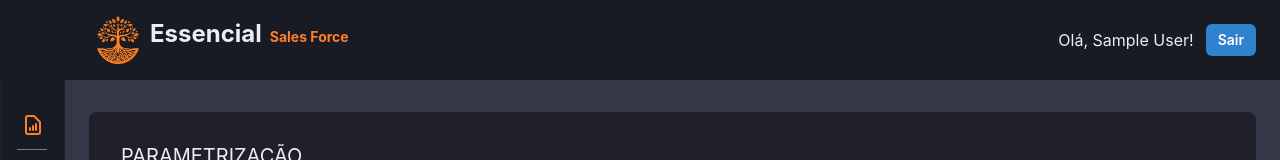
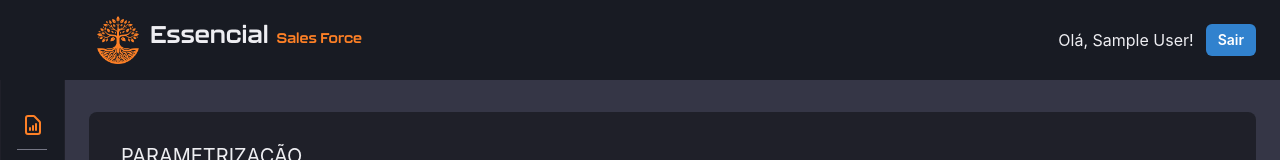
Before and after one commit to andreaalves/ESF-WEB-VALEZA, a React (Create React App) app: page /edit/parametrizacao/1 in a window 1280 px wide. Shown: the top 160 px of the page. Built offline with nearby package versions, Linux system fonts and the light colour scheme; no server answers; sample sign-in values are in the browser's storage.

Commit message:
corecao paramentrizacao
corecao paramentrizacao

```diff
--- a/src/components/Header/index.tsx
+++ b/src/components/Header/index.tsx
@@ -34,9 +34,15 @@ export const Header = () => {
             alt="Logo"
             objectFit="contain"
           />
-          <Text fontSize="2xl" fontWeight="bold">
+          <Text fontFamily="kallisto" fontSize="2xl" fontWeight="bold">
             Essencial
-            <Text as="span" fontSize="sm" ml="2" color="orange.200">
+            <Text
+              as="span"
+              fontFamily="kallisto"
+              fontSize="sm"
+              ml="2"
+              color="orange.200"
+            >
               Sales Force
             </Text>
           </Text>
--- a/src/pages/CreateParams/index.tsx
+++ b/src/pages/CreateParams/index.tsx
@@ -141,8 +141,14 @@ export const CreateParams = () => {
           'produtoRentabilidadeBaixa',
           Number(dados?.produto_rentabilidade_baixa)?.toFixed(2)
         );
-        setValue('integracaoPorEmpresa', dados?.integracao_por_empresa);
-        setValue('multiplasTabelaPreco', dados?.multiplas_tabela_preco);
+        setValue(
+          'integracaoPorEmpresa',
+          String(!!dados?.integracao_por_empresa)
+        );
+        setValue(
+          'multiplasTabelaPreco',
+          String(!!dados?.multiplas_tabela_preco)
+        );
         setValue('atendimentoPorRegiao', String(!!dados?.atendimento_por_regiao));
         setValue('utilizaOpme', String(!!dados?.utiliza_opme));
         setUtilizaOpme(!!dados?.utiliza_opme);
@@ -160,8 +166,8 @@ export const CreateParams = () => {
       produto_rentabilidade_alta: Number(data?.produtoRentabilidadeAlta),
       produto_rentabilidade_media: Number(data?.produtoRentabilidadeMedia),
       produto_rentabilidade_baixa: Number(data?.produtoRentabilidadeBaixa),
-      integracao_por_empresa: data?.integracaoPorEmpresa,
-      multiplas_tabela_preco: data?.multiplasTabelaPreco,
+      integracao_por_empresa: String(data?.integracaoPorEmpresa) === 'true',
+      multiplas_tabela_preco: String(data?.multiplasTabelaPreco) === 'true',
       atendimento_por_regiao: String(data?.atendimentoPorRegiao) === 'true',
       utiliza_opme: String(data?.utilizaOpme) === 'true',
       // excluido: false,
--- a/src/react-app-env.d.ts
+++ b/src/react-app-env.d.ts
@@ -1 +1,11 @@
 /// <reference types="react-scripts" />
+
+declare module '*.otf' {
+  const src: string;
+  export default src;
+}
+
+declare module '*.ttf' {
+  const src: string;
+  export default src;
+}
--- a/src/styles/theme.ts
+++ b/src/styles/theme.ts
@@ -1,8 +1,13 @@
 import { extendTheme } from '@chakra-ui/react';
+import KallistoBold from '../assets/fonts/Kallisto-Bold.otf';
 
 export const theme = extendTheme({
   initialColorMode: 'dark',
   useSystemColorMode: false,
+
+  fonts: {
+    kallisto: 'Kallisto, sans-serif',
+  },
 
   colors: {
     gray: {
@@ -30,6 +35,13 @@ export const theme = extendTheme({
   },
   styles: {
     global: {
+      '@font-face': {
+        fontFamily: 'Kallisto',
+        src: `url(${KallistoBold}) format('opentype')`,
+        fontWeight: 'bold',
+        fontStyle: 'normal',
+        fontDisplay: 'swap',
+      },
       'body, html': {
         bg: 'gray.700',
         color: 'gray.50',
```
Also changed, not shown: src/assets/fonts/Kallisto-Bold.otf (added).
